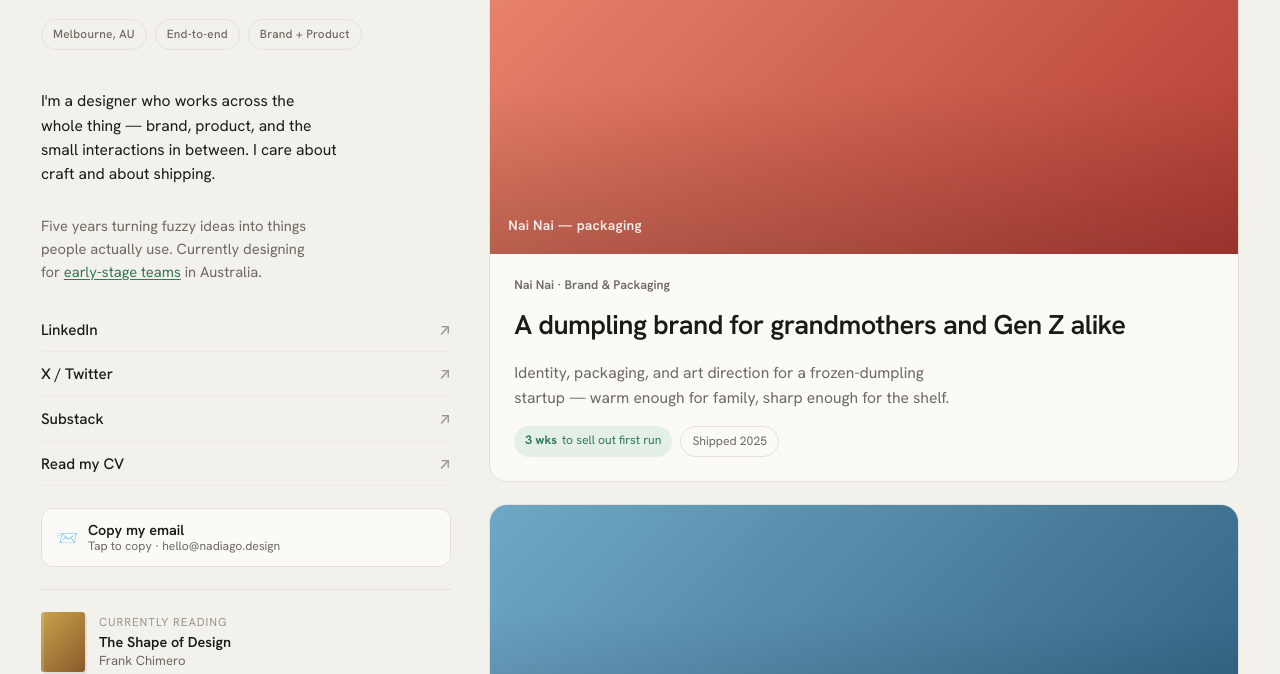
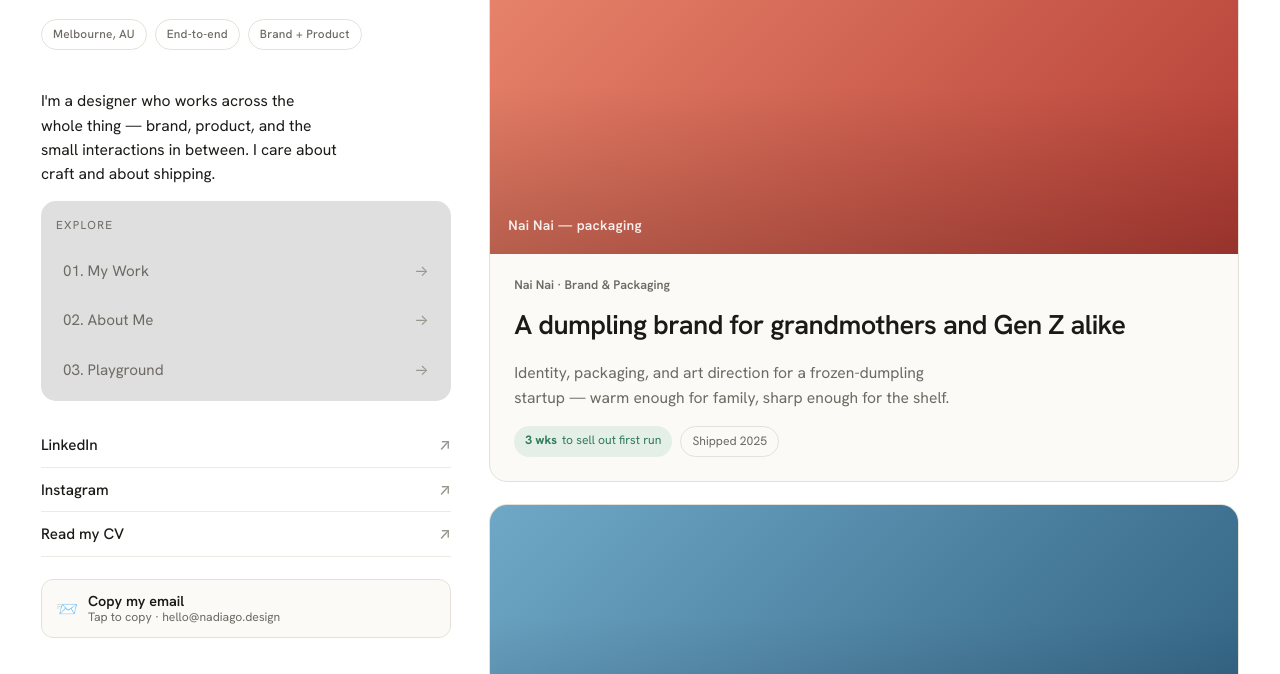
Before and after one commit to nnxcd/NadiaGo-Portfolio, a plain HTML site: page practice-home.html in a window 1280 px wide. Shown: the part 126-800 px from the top of the page. Drawn offline with Linux system fonts and the light colour scheme.

Commit message:
stylizing menu sidebar

```diff
--- a/practice-home.html
+++ b/practice-home.html
@@ -9,12 +9,13 @@
 <link href="https://fonts.googleapis.com/css2?family=Hanken+Grotesk:wght@400;500;600;700&display=swap" rel="stylesheet">
 <style>
   :root{
-    --bg:#F3F1EC;              /* warm off-white */
+    --bg:#FFFF;              /* warm off-white */
     --card:#FBFAF6;
     --ink:#1B1A17;
     --muted:#6C6A62;
     --faint:#98968C;
     --line:#E4E1D8;
+    --menu-bg:#dfdfdf;
     --line-2:#EDEAE2;
     --accent:#2F7A57;         /* calm green — used sparingly for tags/metrics */
     --accent-soft:#E4EFE8;
@@ -64,6 +65,27 @@
   .rail-bio{color:var(--ink); font-size:0.98rem; max-width:34ch; margin-bottom:14px;}
   .rail-bio.dim{color:var(--muted); font-size:0.92rem; margin-bottom:26px;}
   .rail-bio a{color:var(--accent); text-decoration:underline; text-underline-offset:2px;}
+
+.rail-menu{margin-bottom:24px; background-color:var(--menu-bg);border-radius:15px;}
+.rail-menu-title{display:block; font-size:0.72rem; letter-spacing:0.12em; color:var(--muted); margin:15px; margin-top:15px;}
+.rail-menu ul{list-style:none; margin:0; padding:0; display:flex; flex-direction:column; gap:4px; margin:8px;}
+.rail-menu a{
+  display:flex; align-items:center; justify-content:space-between;
+  padding:11px 14px; border-radius:10px;
+  color:var(--muted); text-decoration:none; font-size:0.95rem;
+  transition:background .2s ease, color .2s ease, transform .2s ease, box-shadow .2s ease;
+}
+
+.rail-menu a:hover{
+  background:var(--bg);
+  color:var(--ink);
+}
+
+.rail-menu a:hover .arr{color:var(--ink);}
+
+.rail-menu a.active{background:var(--card); color:var(--ink);}
+.rail-menu .arr{color:var(--faint);}
+
 
   .rail-links{display:flex; flex-direction:column; gap:2px; margin-bottom:22px;}
   .rail-links a{
@@ -215,12 +237,20 @@
     </div>
 
     <p class="rail-bio">I'm a designer who works across the whole thing — brand, product, and the small interactions in between. I care about craft and about shipping.</p>
-    <p class="rail-bio dim">Five years turning fuzzy ideas into things people actually use. Currently designing for <a href="#">early-stage teams</a> in Australia.</p>
+    <!-- <p class="rail-bio dim">Five years turning fuzzy ideas into things people actually use. Currently designing for <a href="#">early-stage teams</a> in Australia.</p> -->
 
+    <nav class="rail-menu">
+      <span class="rail-menu-title">EXPLORE</span>
+      <ul>
+        <li><a href="#"><span>01. My Work</span><span class="arr">→</span></a></li>
+        <li><a href="#"><span>02. About Me</span><span class="arr">→</span></a></li>
+        <li><a href="#"><span>03. Playground</span><span class="arr">→</span></a></li>
+
+      </ul>
+    </nav>
     <nav class="rail-links">
       <a href="#">LinkedIn <span class="arr">↗</span></a>
-      <a href="#">X / Twitter <span class="arr">↗</span></a>
-      <a href="#">Substack <span class="arr">↗</span></a>
+      <a href="#">Instagram <span class="arr">↗</span></a>
       <a href="#">Read my CV <span class="arr">↗</span></a>
     </nav>
 
@@ -232,6 +262,7 @@
       </span>
     </button>
 
+    <!-- Currently reading
     <div class="rail-reading">
       <div class="book"></div>
       <div>
@@ -240,7 +271,10 @@
         <div class="r-author">Frank Chimero</div>
       </div>
     </div>
+    -->
   </aside>
+
+
 
   <!-- ══ PROJECT FEED ══ -->
   <main class="feed">
```
